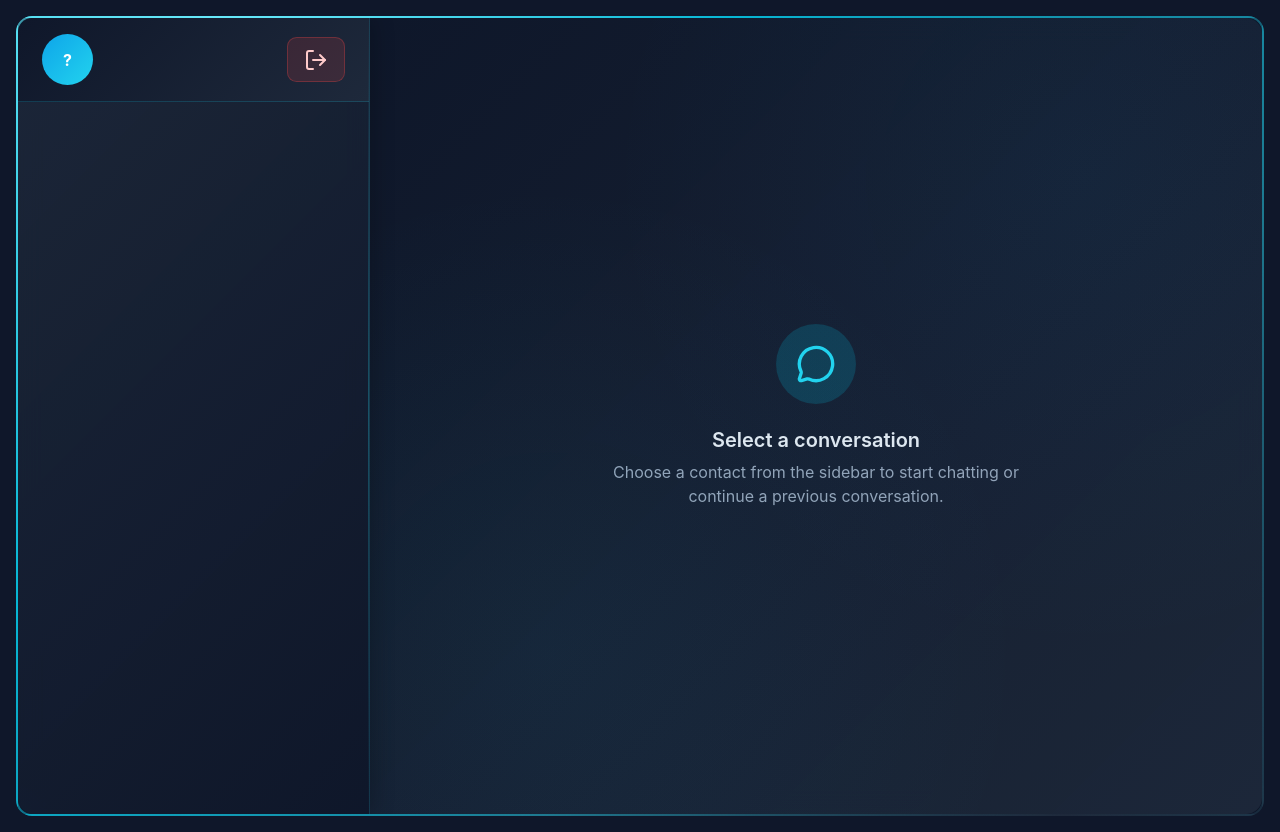
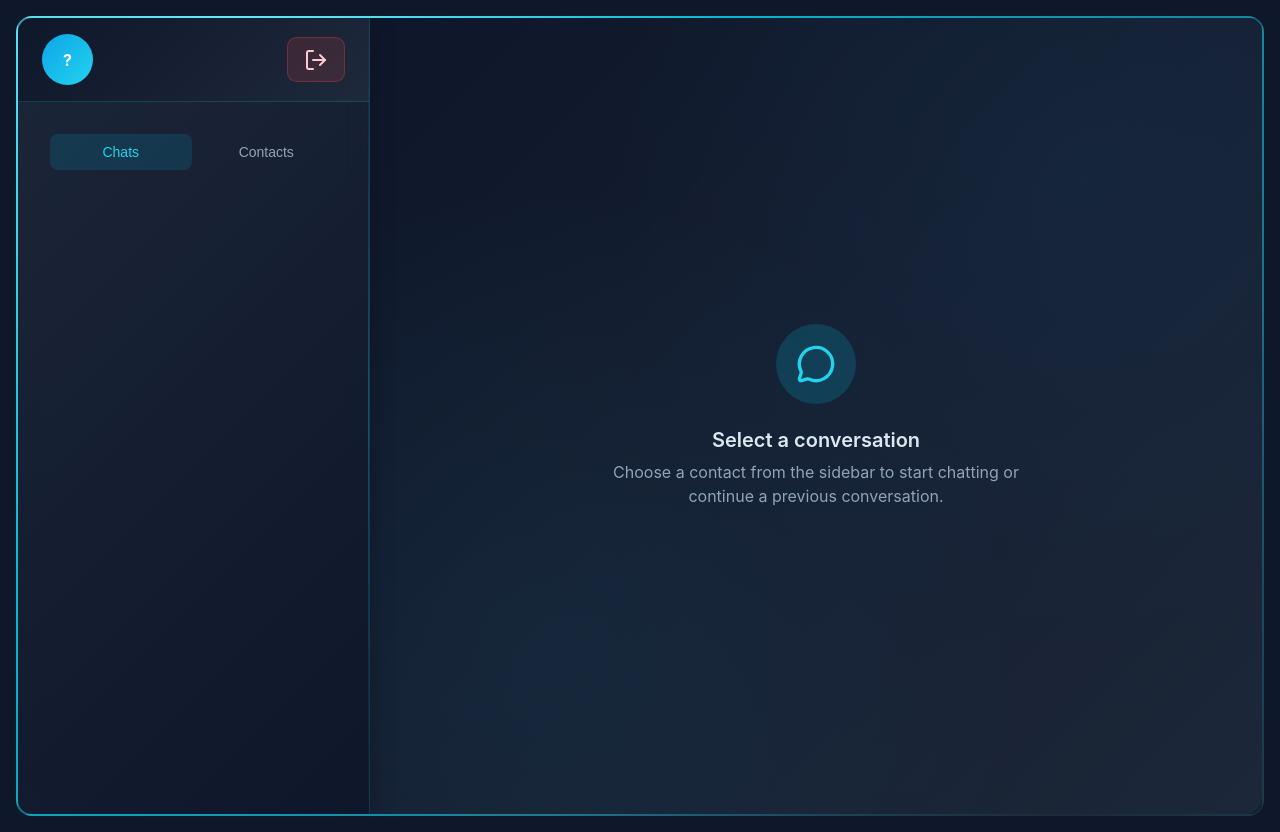
Before and after one commit to abrish0/spring-react-chat-app, a React (Vite) app in the folder frontend/: page / in a window 1280 px wide. Built offline with nearby package versions, Linux system fonts and the light colour scheme; no server answers; sample sign-in values are in the browser's storage.

Commit message:
feature: add ActiveTab functionality with tab switch component

```diff
--- /dev/null
+++ b/frontend/src/components/ActiveTabSwitch.jsx
@@ -0,0 +1,30 @@
+import "./../styles/ActiveTabSwitch.css";
+import { useActiveTab } from "../context/ActiveTabContext";
+
+function ActiveTabSwitch() {
+    const { activeTab, setActiveTab } = useActiveTab();
+
+    return (
+        <div className="tab-switch-container">
+            <button
+                className={`tab-button ${
+                    activeTab === "chats" ? "active" : ""
+                }`}
+                onClick={() => setActiveTab("chats")}
+            >
+                Chats
+            </button>
+
+            <button
+                className={`tab-button ${
+                    activeTab === "contacts" ? "active" : ""
+                }`}
+                onClick={() => setActiveTab("contacts")}
+            >
+                Contacts
+            </button>
+        </div>
+    );
+}
+
+export default ActiveTabSwitch;
--- /dev/null
+++ b/frontend/src/context/ActiveTabContext.jsx
@@ -0,0 +1,22 @@
+import { createContext, useContext, useState } from "react";
+
+const ActiveTabContext = createContext(null);
+
+export function ActiveTabProvider({ children }) {
+    const [activeTab, setActiveTab] = useState("chats"); // default
+
+    return (
+        <ActiveTabContext.Provider value={{ activeTab, setActiveTab }}>
+            {children}
+        </ActiveTabContext.Provider>
+    );
+}
+
+// custom hook
+export function useActiveTab() {
+    const context = useContext(ActiveTabContext);
+    if (!context) {
+        throw new Error("useActiveTab must be used inside ActiveTabProvider");
+    }
+    return context;
+}
--- a/frontend/src/main.jsx
+++ b/frontend/src/main.jsx
@@ -4,12 +4,15 @@ import App from "./App";
 import "./index.css";
 import { Toaster } from "react-hot-toast";
 import { AuthProvider } from "./context/AuthContext";
+import { ActiveTabProvider } from "./context/ActiveTabContext";
 
 ReactDOM.createRoot(document.getElementById("root")).render(
     <React.StrictMode>
         <AuthProvider>
-            <App />
-            <Toaster position="top-center" />
+            <ActiveTabProvider>
+                <App />
+                <Toaster position="top-center" />
+            </ActiveTabProvider>
         </AuthProvider>
     </React.StrictMode>
 );
--- a/frontend/src/pages/Home.jsx
+++ b/frontend/src/pages/Home.jsx
@@ -1,6 +1,7 @@
 import BorderAnimatedContainer from "../components/BorderAnimatedContainer";
 import Header from "../components/Header";
 import NoConversationPlaceholder from "../components/NoConversationPlaceholder";
+import ActiveTabSwitch from "../components/ActiveTabSwitch";
 import "./../styles/home.css";
 
 function ChatPage() {
@@ -13,6 +14,7 @@ function ChatPage() {
                         <Header />
                         <div className="chat-sidebar-content">
                             {/*chat-vs-contact toggle*/}
+                            <ActiveTabSwitch/>
                             <div className="chat-sidebar-list">
                                 {/* Will contain ChatList or ContactList components */}
                             </div>
--- /dev/null
+++ b/frontend/src/styles/ActiveTabSwitch.css
@@ -0,0 +1,34 @@
+/* Tab Switch Container */
+.tab-switch-container {
+    display: flex;
+    padding: 0.5rem;
+    margin: 0.5rem;
+    background-color: transparent;
+    border-radius: 0.75rem;
+    gap: 0.25rem;
+}
+
+/* Tab Buttons */
+.tab-button {
+    flex: 1;
+    padding: 0.625rem 1rem;
+    background: transparent;
+    border: none;
+    border-radius: 0.5rem;
+    font-size: 0.875rem;
+    font-weight: 500;
+    color: #94a3b8;
+    cursor: pointer;
+    transition: color 0.2s ease, background-color 0.2s ease;
+}
+
+.tab-button:hover {
+    color: #e2e8f0;
+    background-color: rgba(30, 41, 59, 0.2);
+}
+
+/* Active Tab */
+.tab-button.active {
+    color: #22d3ee;
+    background-color: rgba(6, 182, 212, 0.15);
+}
```
